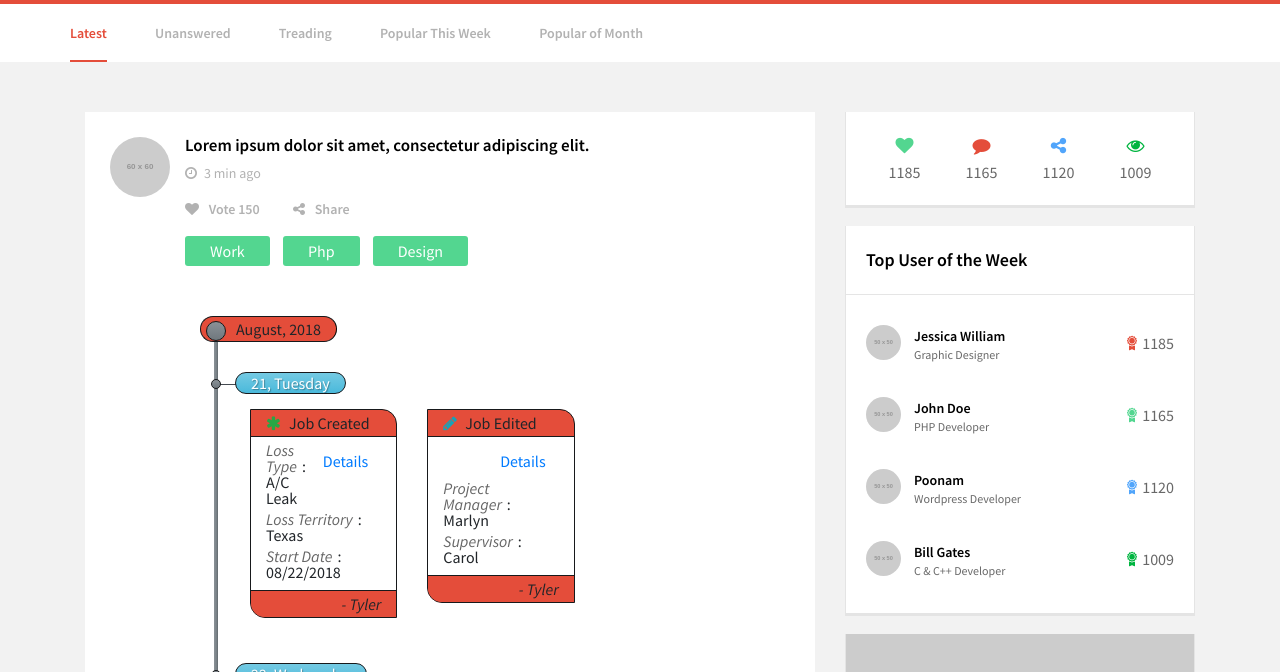
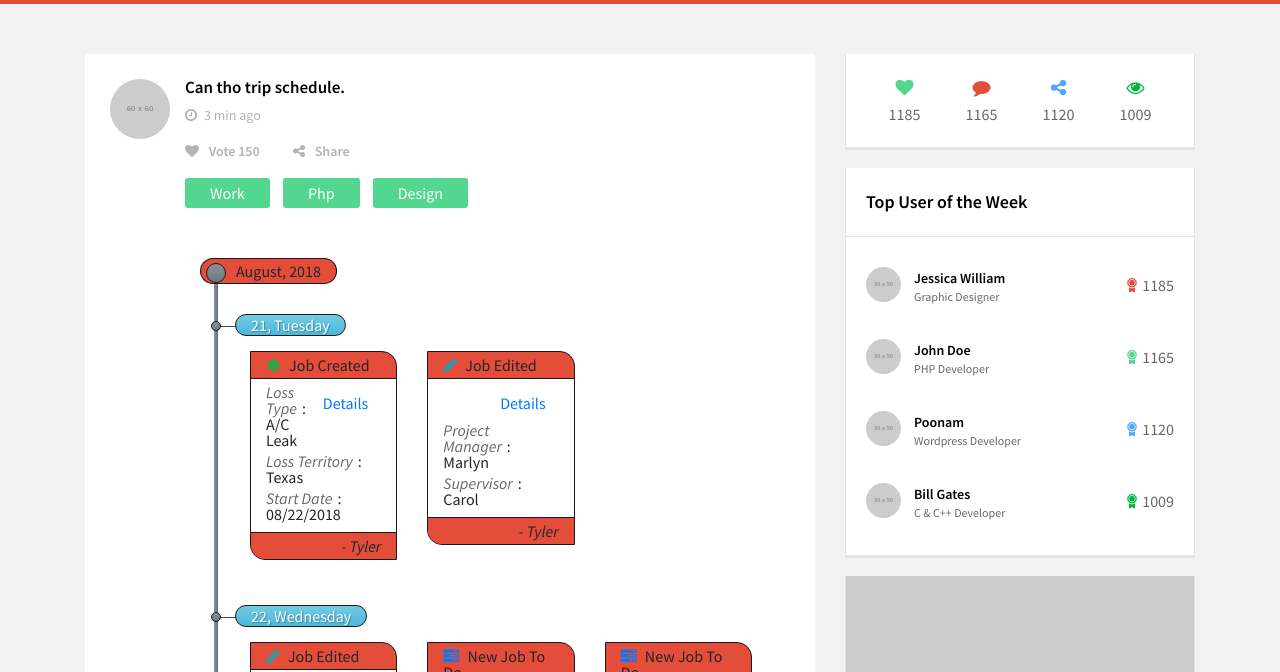
Before and after one commit to tranminhkhang8198/the-travel-connection, a plain HTML site: page HTML/tour-view.html in a window 1280 px wide. Shown: the part 50-722 px from the top of the page. Drawn offline with Linux system fonts and the light colour scheme; some packages are replaced by stand-ins of ours; placeholder pictures from the web are drawn by us; a script that the page names is missing.

Commit message:
fix: conflic

```diff
--- a/HTML/tour-view.html
+++ b/HTML/tour-view.html
@@ -58,24 +58,6 @@
 			</div>
 		</header>
 
-
-		<section class="forum-sec">
-			<div class="container">
-				<div class="forum-links">
-					<ul>
-						<li class="active"><a href="#" title="">Latest</a></li>
-						<li><a href="#" title="">Unanswered</a></li>
-						<li><a href="#" title="">Treading</a></li>
-						<li><a href="#" title="">Popular This Week</a></li>
-						<li><a href="#" title="">Popular of Month</a></li>
-					</ul>
-				</div><!--forum-links end-->
-				<div class="forum-links-btn">
-					<a href="#" title=""><i class="fa fa-bars"></i></a>
-				</div>
-			</div>
-		</section>
-
 		<section class="forum-page">
 			<div class="container">
 				<div class="forum-questions-sec">
@@ -87,7 +69,7 @@
 										<img src="http://via.placeholder.com/60x60" alt="">
 									</div>
 									<div class="usr_quest">
-										<h3>Lorem ipsum dolor sit amet, consectetur adipiscing elit.</h3>
+										<h3>Can tho trip schedule.</h3>
 										<span><i class="fa fa-clock-o"></i>3 min ago</span>
 										<ul class="react-links">
 											<li><a href="#" title=""><i class="fa fa-heart"></i> Vote 150</a></li>
```
Also changed, not shown: HTML/index.html (+1 -5 lines).
